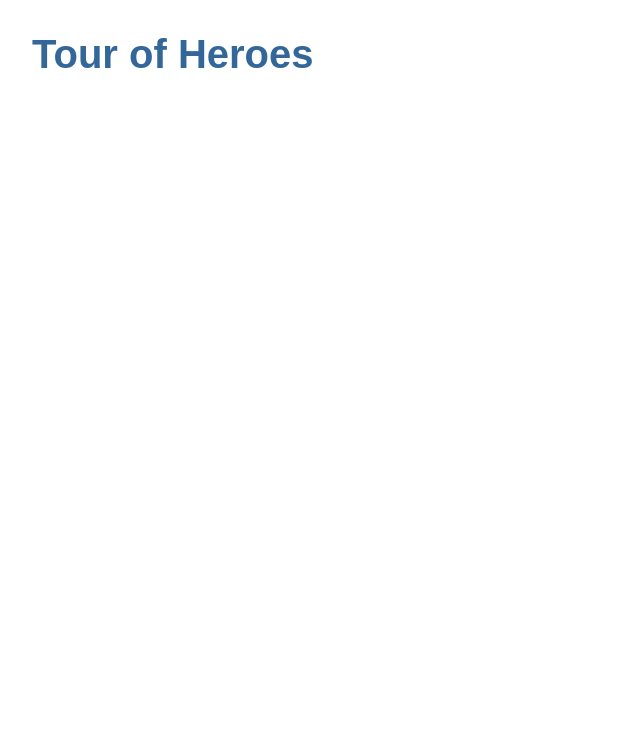
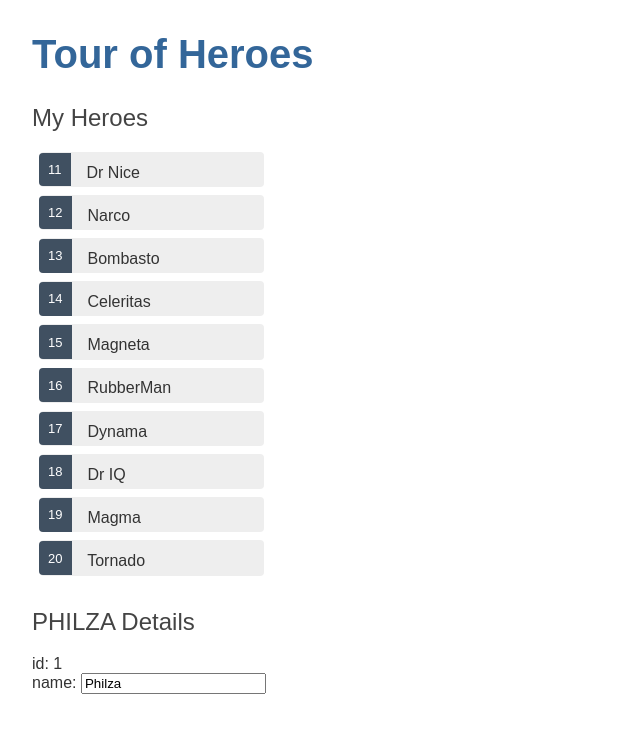
Before and after one commit to ShabanK/angular-tour-of-heroes, an Angular app: page / in a window 1280 px wide. Shown: the top 732 px of the page, without its empty margins (0-640 px from the left). Built offline with nearby package versions, Linux system fonts and the light colour scheme.

Commit message:
used ngModel and *ngFor

```diff
--- a/src/app/app.component.html
+++ b/src/app/app.component.html
@@ -1 +1,2 @@
 <h1>{{ title }}</h1>
+<app-heroes></app-heroes>
--- a/src/app/components/heroes/heroes.component.css
+++ b/src/app/components/heroes/heroes.component.css
@@ -0,0 +1,44 @@
+/* HeroesComponent's private CSS styles */
+.heroes {
+  margin: 0 0 2em 0;
+  list-style-type: none;
+  padding: 0;
+  width: 15em;
+}
+.heroes li {
+  cursor: pointer;
+  position: relative;
+  left: 0;
+  background-color: #eee;
+  margin: 0.5em;
+  padding: 0.3em 0;
+  height: 1.6em;
+  border-radius: 4px;
+}
+.heroes li:hover {
+  color: #607d8b;
+  background-color: #ddd;
+  left: 0.1em;
+}
+.heroes li.selected {
+  background-color: #cfd8dc;
+  color: white;
+}
+.heroes li.selected:hover {
+  background-color: #bbd8dc;
+  color: white;
+}
+.heroes .badge {
+  display: inline-block;
+  font-size: small;
+  color: white;
+  padding: 0.8em 0.7em 0 0.7em;
+  background-color: #405061;
+  line-height: 1em;
+  position: relative;
+  left: -1px;
+  top: -4px;
+  height: 1.8em;
+  margin-right: 0.8em;
+  border-radius: 4px 0 0 4px;
+}
--- a/src/app/components/heroes/heroes.component.html
+++ b/src/app/components/heroes/heroes.component.html
@@ -1 +1,15 @@
-<p>heroes works!</p>
+<h2>My Heroes</h2>
+<ul class="heroes">
+  <li *ngFor="let hero of heroes" (click)="onSelect(hero)">
+    <span class="badge">{{ hero.id }}</span> {{ hero.name }}
+  </li>
+</ul>
+
+<h2>{{ selectedHero.name | uppercase }} Details</h2>
+<div><span>id: </span>{{ selectedHero.id }}</div>
+<div>
+  <label
+    >name:
+    <input [(ngModel)]="selectedHero.name" placeholder="name" />
+  </label>
+</div>
--- a/src/app/components/heroes/heroes.component.ts
+++ b/src/app/components/heroes/heroes.component.ts
@@ -1,15 +1,24 @@
 import { Component, OnInit } from '@angular/core';
+import { Hero } from '../../models/hero';
+import { HEROES } from '../../mock-heroes';
 
 @Component({
   selector: 'app-heroes',
   templateUrl: './heroes.component.html',
-  styleUrls: ['./heroes.component.css']
+  styleUrls: ['./heroes.component.css'],
 })
 export class HeroesComponent implements OnInit {
+  selectedHero: Hero = {
+    id: 1,
+    name: 'Philza',
+  };
+  heroes: Hero[] = HEROES;
 
-  constructor() { }
+  constructor() {}
 
-  ngOnInit(): void {
+  ngOnInit(): void {}
+
+  onSelect(hero: Hero): void {
+    this.selectedHero = hero;
   }
-
 }
--- /dev/null
+++ b/src/app/mock-heroes.ts
@@ -0,0 +1,14 @@
+import { Hero } from './models/hero';
+
+export const HEROES: Hero[] = [
+  { id: 11, name: 'Dr Nice' },
+  { id: 12, name: 'Narco' },
+  { id: 13, name: 'Bombasto' },
+  { id: 14, name: 'Celeritas' },
+  { id: 15, name: 'Magneta' },
+  { id: 16, name: 'RubberMan' },
+  { id: 17, name: 'Dynama' },
+  { id: 18, name: 'Dr IQ' },
+  { id: 19, name: 'Magma' },
+  { id: 20, name: 'Tornado' },
+];
--- /dev/null
+++ b/src/app/models/hero.ts
@@ -0,0 +1,4 @@
+export interface Hero {
+  id: number;
+  name: string;
+}
```
Also changed, not shown: src/app/app.module.ts (+5 -10 lines).
